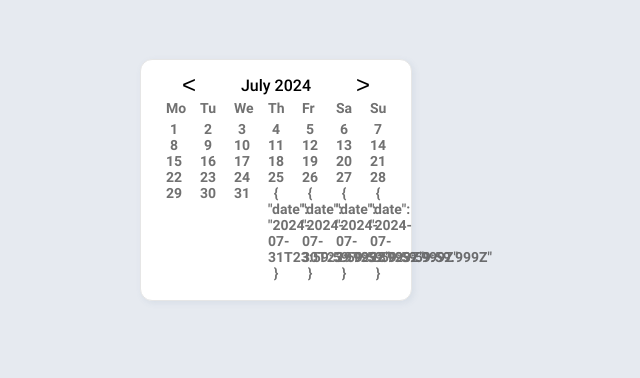
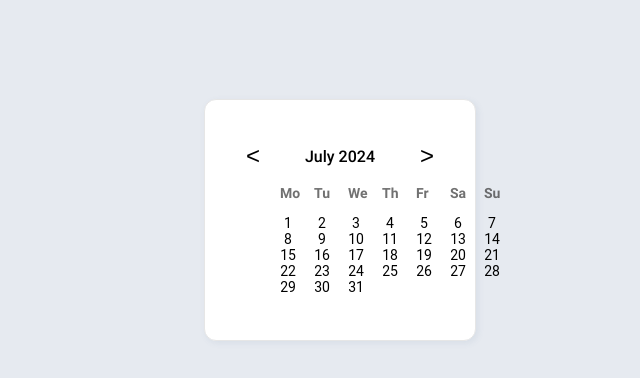
Before and after one commit to Mwiert/miniSpa, a Vue app: page /timebenders in a window 1280 px wide. Shown: the part 188-566 px from the top of the page, without its empty margins (308-948 px from the left). Built offline with nearby package versions, Linux system fonts and the light colour scheme; a web font is replaced by a local one.

Commit message:
Updated CSS

```diff
--- a/src/components/UIDatePicker.vue
+++ b/src/components/UIDatePicker.vue
@@ -1,27 +1,32 @@
 <template>
     <div class="ui-date-picker-c">
         <div class="ui-date-picker-wrapper">
-            <div class="calendar">
+            <div>
+                <div class="calendar">
                 <div class="header">
                     <button class="nav-button" @click="onClickToLeft">&lt;</button>
                     <span class="current-date">{{ dateHolder }}</span>
                     <button class="nav-button" @click="onClickToRight">&gt;</button>
                 </div>
+                <ul class="weekdays">
+                    <template v-for="(weekday, index) in weekdays" :key="index">
+                        <li> {{ weekday }}</li>
+                    </template>
+                </ul>
+                <ul class= "days">
+                    <template v-for="(day, index) in daysInMonth" :key="index">
+                        <li> {{ day }}</li>
+                    </template>
+                </ul>
             </div>
 
-            <div class="weekdays">
-                <span v-for="(weekday, index) in weekdays" :key="index">
-                    {{ weekday }}
-                </span>
-                <div class="days">
-                <span v-for="(day, index) in daysInMonth" :key="index">
-                    {{ day }}
-                </span>
+
             </div>
+
             </div>
 
         </div>
-    </div>
+
 </template>
 
 <script lang="ts">
@@ -45,9 +50,8 @@ export default {
             const endOfMonth = this.selectedDate.endOf('month');
             const offsetValue = (startOfMonth.day() + 6) % 7;
 
-            for (let i = 0 ; i < offsetValue; i++) {
-                this.daysInMonth.push({ date: startOfMonth.subtract(offsetValue - i, 'day')});
-                console.log(typeof this.daysInMonth[i])
+            for (let i = 0; i < offsetValue; i++) {
+                this.daysInMonth.push(" ");
             }
 
             for (let i = 0; i < endOfMonth.date(); i++) {
@@ -57,12 +61,11 @@ export default {
 
             const endOffsetValue = (7-(this.daysInMonth.length % 7)) % 7
 
-            for (let i = 0; i < endOffsetValue; i++) {
-                this.daysInMonth.push({ date: endOfMonth.subtract(i, 'day')});
+            for (let i = 0; i <  endOffsetValue; i++) {
+                this.daysInMonth.push(" ");
+            }
 
-
-            }
-            this.daysInMonth.filter(day => day.date === "object")
+            console.log(this.daysInMonth)
 
         },
         onClickToRight() {
@@ -100,8 +103,8 @@ export default {
     flex-direction: column;
     justify-content: center;
     align-items: center;
-    width: 90%;
-    height: 90%;
+    width: 100%;
+    height: 100%;
 
     .ui-date-picker-wrapper {
         background: #FFFFFF;
@@ -113,7 +116,7 @@ export default {
         height: 240px;
         display: flex;
         flex-direction: column;
-        justify-content: space-around;
+        justify-content: space-evenly;
         align-items: center;
 
         .calendar {
@@ -137,8 +140,10 @@ export default {
             }
         }
         .weekdays {
-            padding-bottom: 60px;
+            list-style: none;
+            align-items: center;
             width: 220px;
+            max-width: 220px;
             display: grid;
             grid-template-columns: repeat(7, 1rem);
             justify-content: space-between;
@@ -147,15 +152,18 @@ export default {
             color: #363636;
             opacity: 0.7;
 
-            .days {
-            padding-top: 5px;
+        }
+
+        .days {
+            list-style: none;
             width: 220px;
+            max-width: 220px;
             font-size: 14px;
             display: grid;
             grid-template-columns: repeat(7, 1rem);
             justify-content: space-between;
             text-align: center;
-        }
+            align-self: center;
         }
 
 
```
